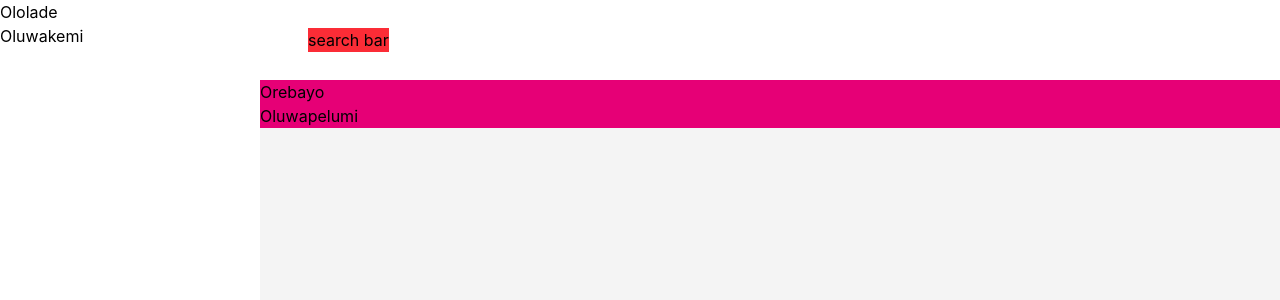
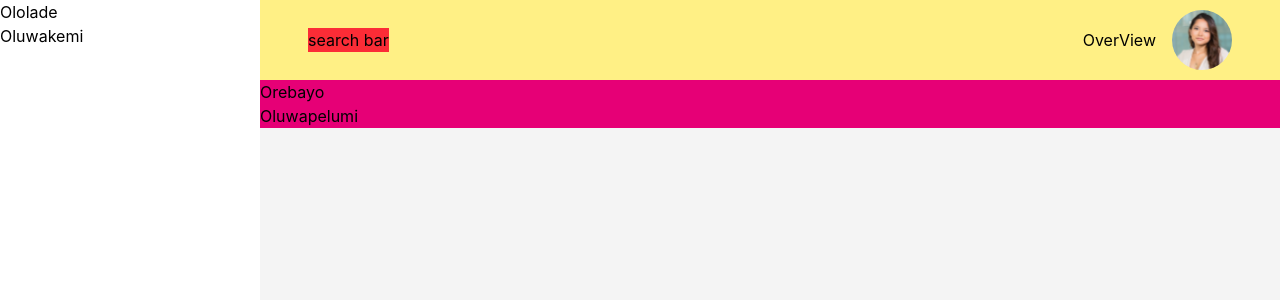
Before and after one commit to ololade154/BankDash-dashboard, a React (Vite) app: page / in a window 1280 px wide. Shown: the top 300 px of the page. Built offline with nearby package versions, Linux system fonts and the light colour scheme.

Commit message:
fix:issue

```diff
--- a/src/components/MainContent.jsx
+++ b/src/components/MainContent.jsx
@@ -1,7 +1,7 @@
 export const MainContent = () => {
   return (
     <>
-      <div className=" bg-pink-600 mt-35 md:mt-20 ">
+      <div className=" bg-pink-600 mt-35 md:mt-20">
         <h1>Orebayo</h1>
         <h2>Oluwapelumi</h2>
       </div>
--- a/src/components/NavBar.jsx
+++ b/src/components/NavBar.jsx
@@ -31,7 +31,7 @@ export const NavBar = () => {
       </div>
 
       {/* Desktop nav */}
-      <div className="hidden md:flex bg-white h-20 fixed w-full z-10 top-0 justify-between items-center py-6 px-12">
+      <div className=" hidden md:flex bg-yellow-200 w-[calc(100vw-260px)] h-20 fixed z-10 top-0 justify-between items-center py-6 px-12">
         <div className="bg-red-500">search bar</div>
         <div className="flex items-center gap-4">
           <NavContent title="OverView" />
```
